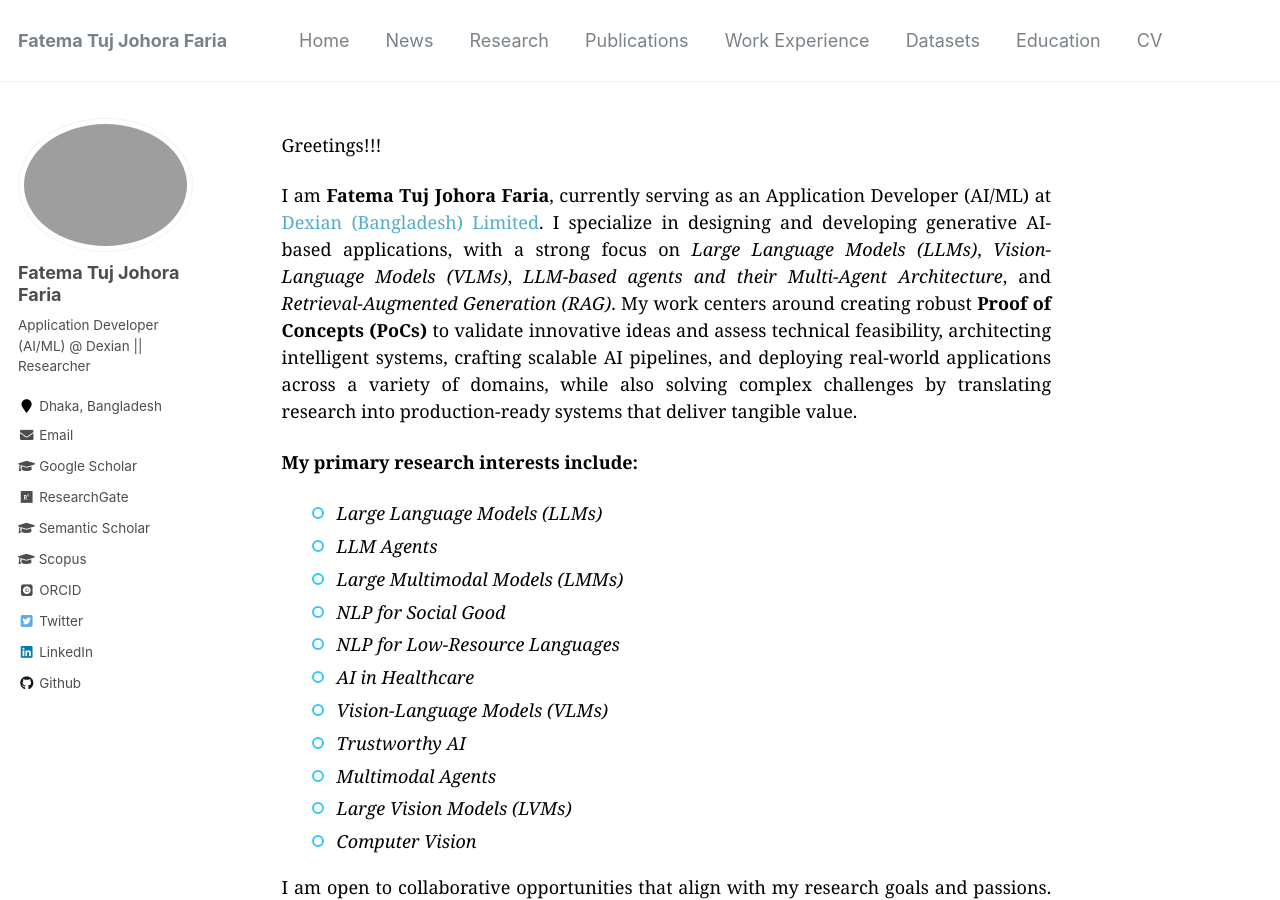
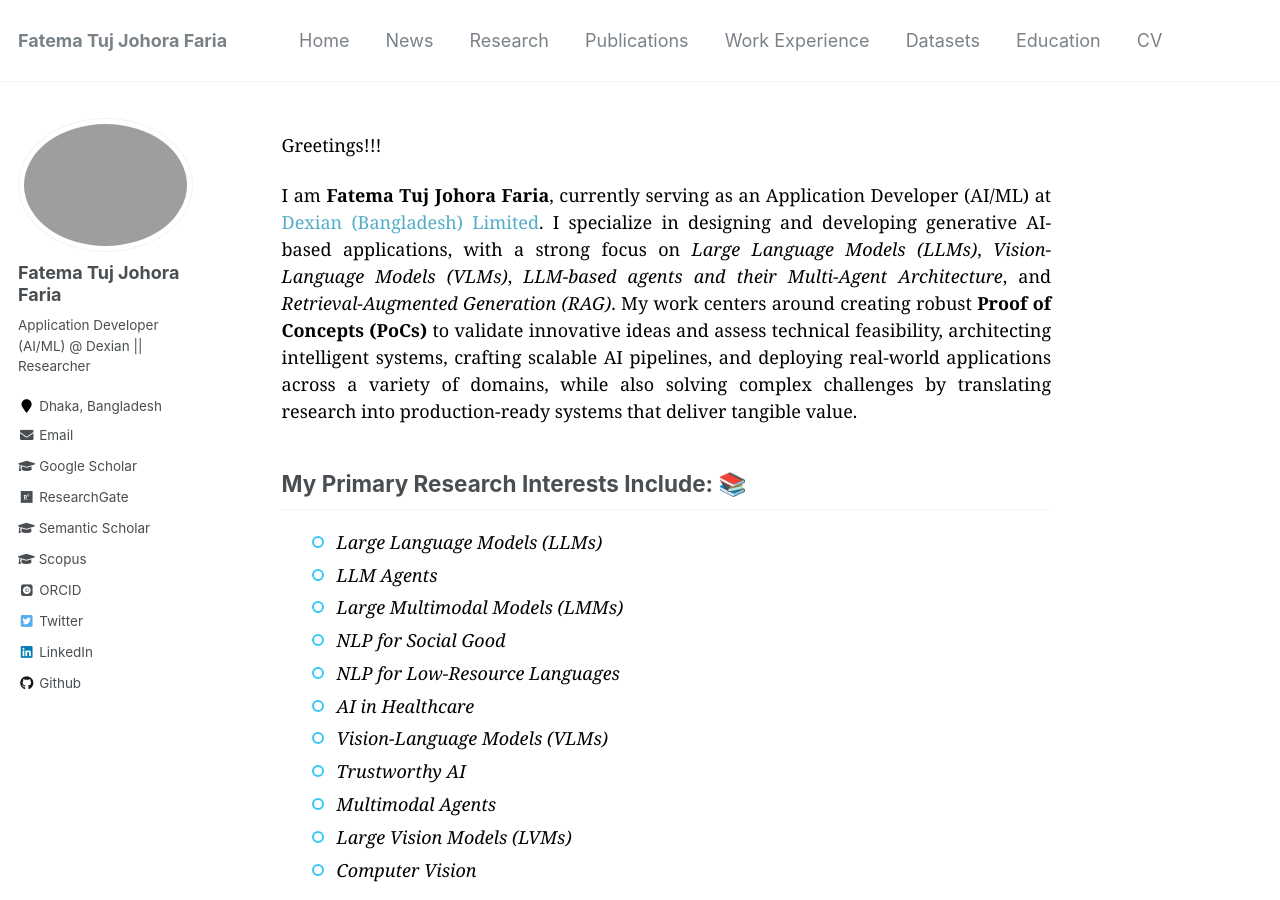
Before and after one commit to fatemafaria142/fatemafaria142.github.io, a Jekyll site: the page built from _pages/about.md, in a window 1280 px wide and 900 px high. Built offline with Jekyll 4.4.1, drawn with Linux system fonts in a browser that asks for light colours; some web fonts are replaced.

Commit message:
Update about

```diff
--- a/_pages/about.md
+++ b/_pages/about.md
@@ -18,9 +18,8 @@ I specialize in designing and developing generative AI-based applications, with
 <em>LLM-based agents and their Multi-Agent Architecture</em>, and <em>Retrieval-Augmented Generation (RAG)</em>. My work centers around creating robust <strong>Proof of Concepts (PoCs)</strong> to validate innovative ideas and assess technical feasibility, architecting intelligent systems, crafting scalable AI pipelines, and deploying real-world applications across a variety of domains, while also solving complex challenges by translating research into production-ready systems that deliver tangible value.
 </p>
 
-<p style="text-align:justify; color:black; font-family:Georgia;">
-    <strong>My primary research interests include:</strong>
-</p>
+## My Primary Research Interests Include: 📚
+
 <ul style="color:black; font-family:Georgia; margin-left: 30px; padding-left: 0; list-style-type: none; line-height: 1.6;">
     <li style="position: relative; padding-left: 25px; margin-bottom: 4px;">
         <span style="
```
